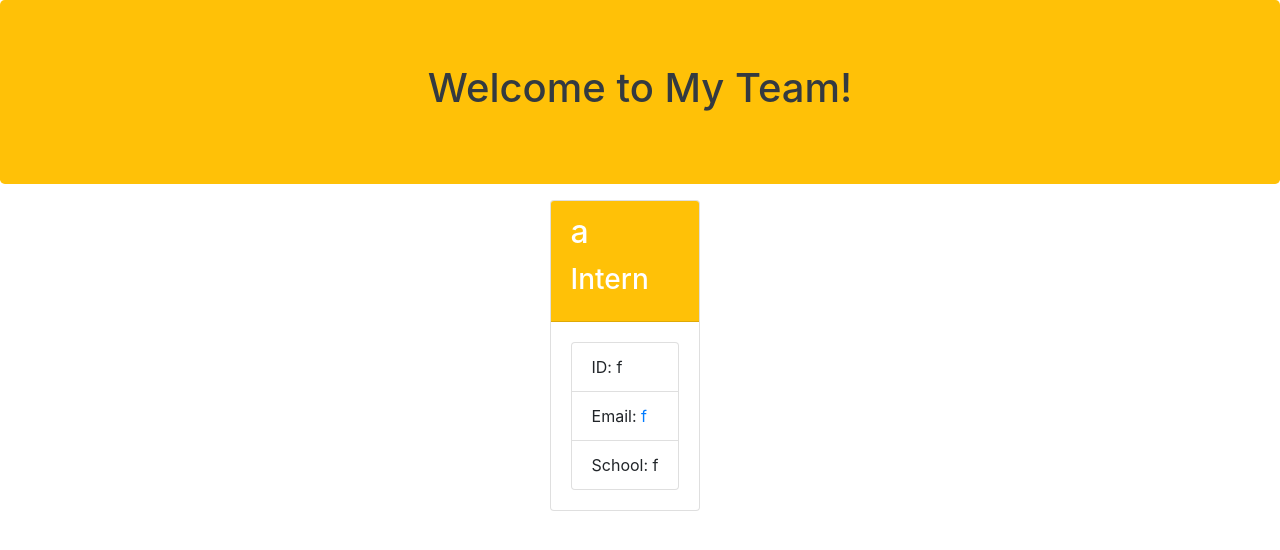
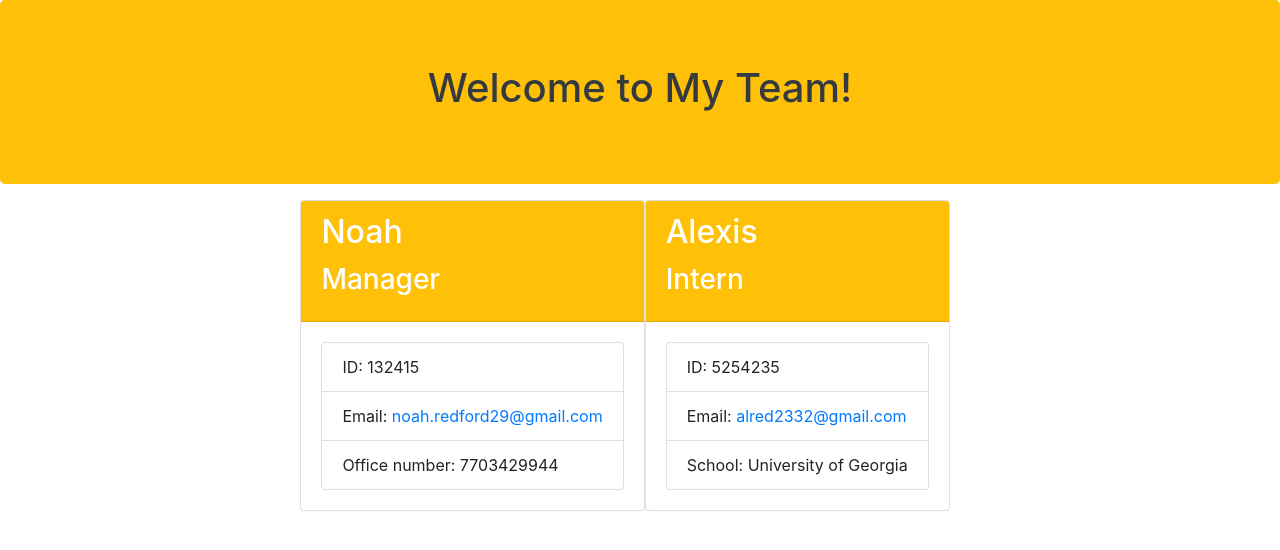
Before and after one commit to noahredford/alley-oop, a website: page output/team.html in a window 1280 px wide. Drawn offline with nearby package versions, Linux system fonts and the light colour scheme.

```diff
--- a/output/team.html
+++ b/output/team.html
@@ -24,14 +24,28 @@
 
 <div class="card employee-card">
     <div class="card-header bg-warning text-white">
-        <h2 class="card-title">a</h2>
+        <h2 class="card-title">Noah</h2>
+        <h3 class="card-title">Manager</h3>
+    </div>
+    <div class="card-body">
+        <ul class="list-group">
+            <li class="list-group-item">ID: 132415</li>
+            <li class="list-group-item">Email: <a href="mailto:noah.redford29@gmail.com">noah.redford29@gmail.com</a></li>
+            <li class="list-group-item">Office number: 7703429944</li>
+        </ul>
+    </div>
+</div>
+
+<div class="card employee-card">
+    <div class="card-header bg-warning text-white">
+        <h2 class="card-title">Alexis</h2>
         <h3 class="card-title">Intern</h3>
     </div>
     <div class="card-body">
         <ul class="list-group">
-            <li class="list-group-item">ID: f</li>
-            <li class="list-group-item">Email: <a href="mailto:f">f</a></li>
-            <li class="list-group-item">School: f</li>
+            <li class="list-group-item">ID: 5254235</li>
+            <li class="list-group-item">Email: <a href="mailto:alred2332@gmail.com">alred2332@gmail.com</a></li>
+            <li class="list-group-item">School: University of Georgia</li>
         </ul>
     </div>
 </div>
```
Also changed, not shown: README.md, 1 other file.
